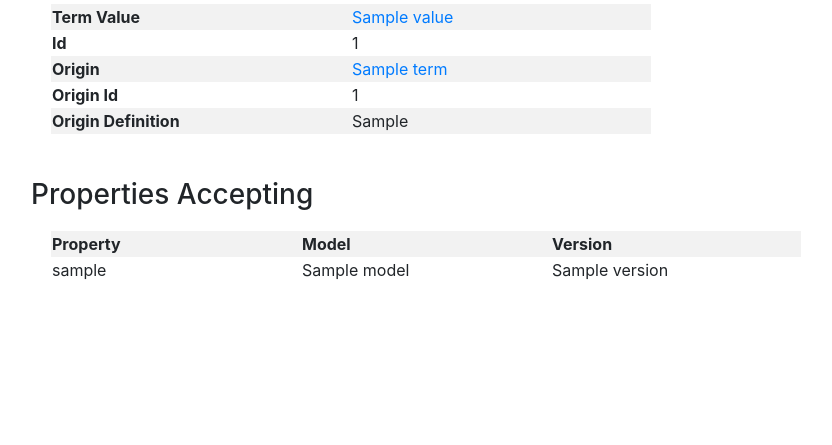
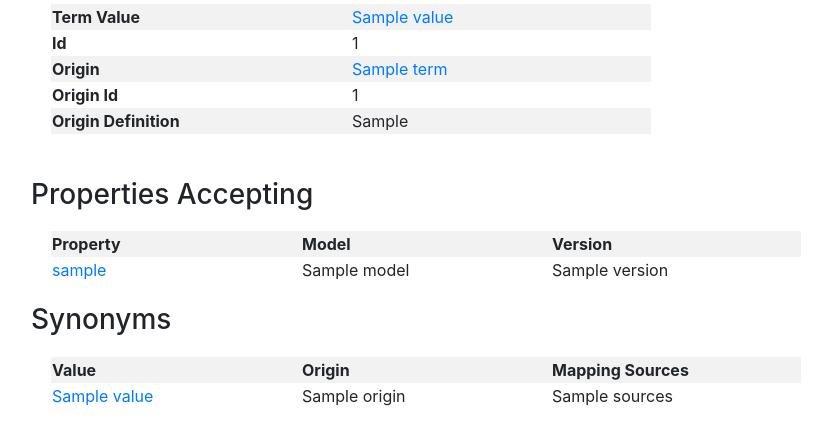
Before and after one commit to CBIIT/bento-sts, a Python web app: template python/src/bento_sts/templates/mdb-term.html in a window 1280 px wide. Shown: the part 234-679 px from the top of the page, without its empty margins (54-886 px from the left). Run offline with Jinja, Linux system fonts and the light colour scheme; the template is opened without the code that fills it: most values are stand-ins (such as "Sample title", 1, 10 or a date in 2020); some libraries are stand-ins or nearby versions.

Commit message:
feat(term interface): retrieve synonyms for term detail pg

```diff
--- a/python/src/bento_sts/templates/mdb-term.html
+++ b/python/src/bento_sts/templates/mdb-term.html
@@ -41,7 +41,7 @@
     <br>
     <div>
       <h3> Properties Accepting </h3>
-      <div id="termDetail" name="termDetail" style="margin:20px; padding:20x">
+      <div id="termProps" name="termProps" style="margin:20px; padding:20x">
         <table class="table-striped">
           <tr>
             <th style="width:250px"> Property </th>
@@ -50,13 +50,34 @@
           </tr>
           {% for prop in mdb.props %}
             <tr>
-              <td>{{prop.handle}}</td>
+              <td><a href="{{url_for( 'main.entities', entities='properties', id=prop.nanoid ) }}">{{prop.handle}}</a></td>
               <td>{{prop.model}}</td>
               <td>{{prop.version}}</td>
             </tr>
           {% endfor %}
         </table>
       </div>
+      <div>
+        <h3> Synonyms </h3>
+        <div id="termSyns" name="termSyns" style="margin:20px; padding:20x">
+          <table class="table-striped">
+            <tr>
+              <th style="width:250px"> Value </th>
+              <th style="width:250px"> Origin </th>
+              <th style="width:250px"> Mapping Sources </th>
+            </tr>
+            {% if mdb.synonyms %}
+              {% for syn in mdb.synonyms %}
+                <tr>
+                  <td><a href="{{url_for( 'main.entities', entities='terms', id=syn.id ) }}">{{syn.value}}</a></td>
+                  <td>{{syn.origin}}</td>
+                  <td>{{syn.sources}}</td>
+                </tr>
+              {% endfor %}
+            {% endif %}
+          </table>
+        </div>
+      </div>
     </div>
 {% block edit_functions %}
 {% endblock edit_functions %}
```
Also changed, not shown: python/src/bento_sts/mdb.py (+10 -1 lines), python/src/bento_sts/templates/mdb-model.html (+1 -6 lines).
